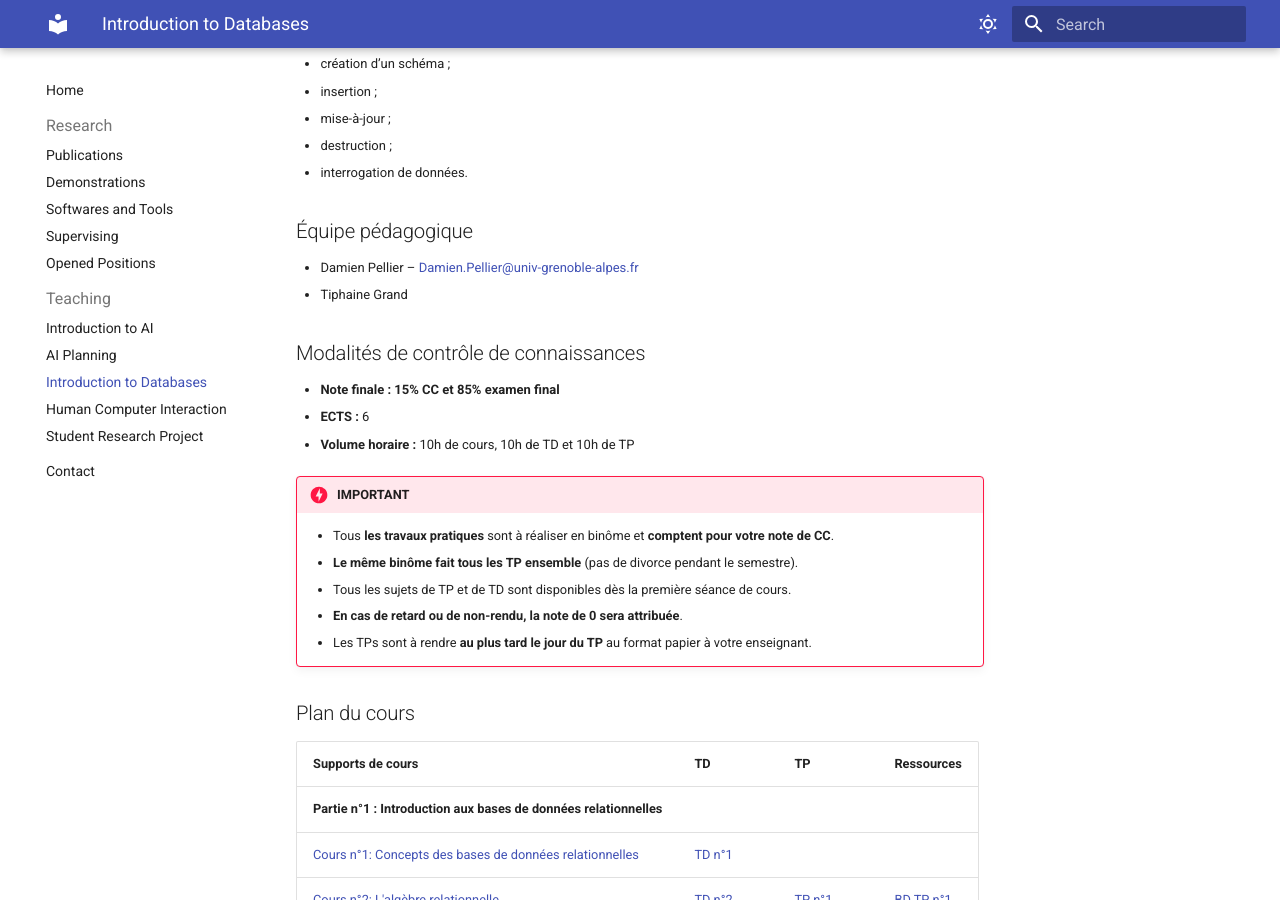
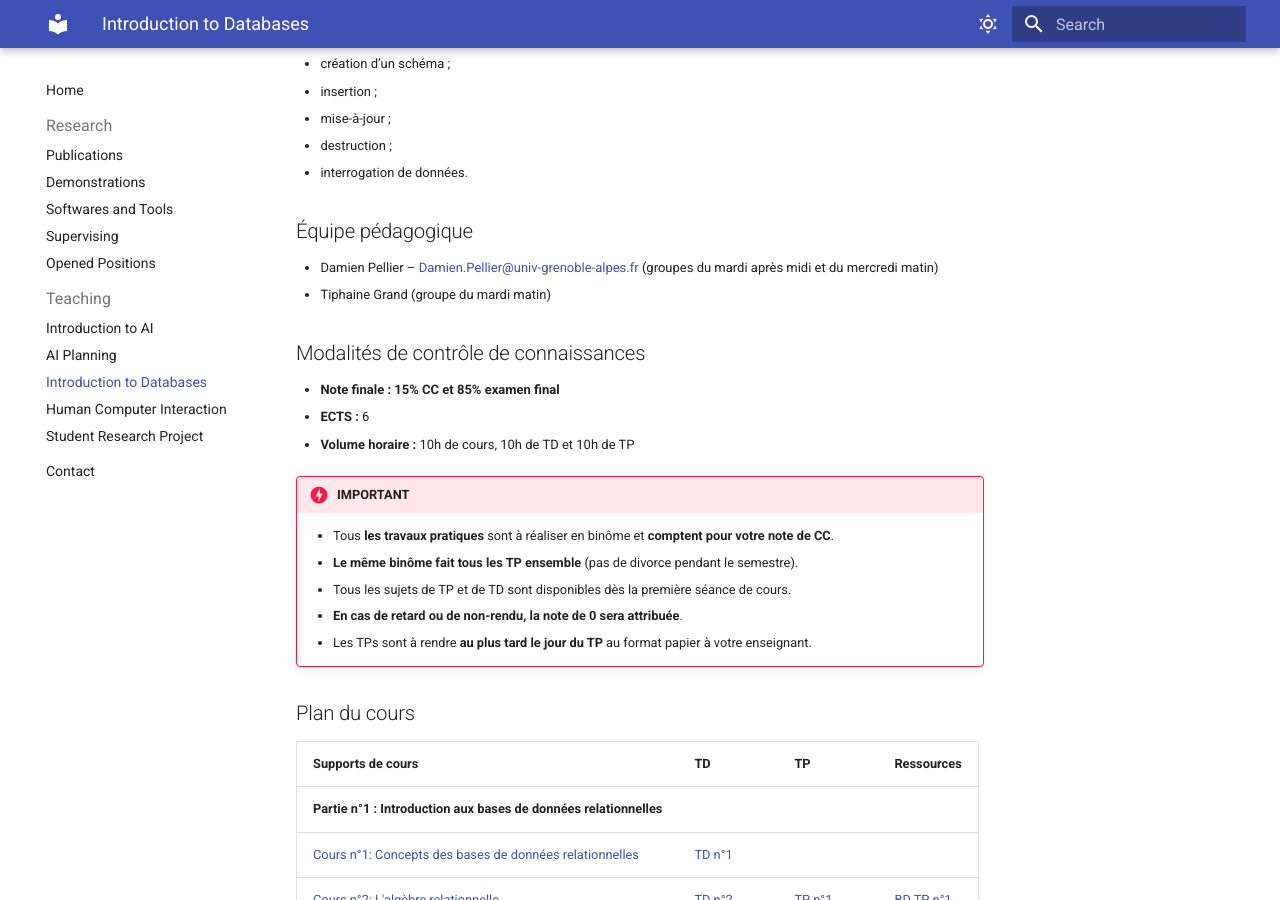
Before and after one commit to pellierd/homepage, an MkDocs documentation site: the page built from docs/teaching/databases.md, in a window 1280 px wide and 900 px high, scrolled down 527 px. Built offline with MkDocs 1.6.1 and Material for MkDocs 9.7.7, drawn with Linux system fonts in a browser that asks for light colours.

Commit message:
modif bd

```diff
--- a/docs/teaching/databases.md
+++ b/docs/teaching/databases.md
@@ -22,8 +22,8 @@ Il est demandé d’avoir acquis à la fin du cours les connaissances nécessair
 
 ## Équipe pédagogique
 
-- Damien Pellier – [Damien.Pellier@univ-grenoble-alpes.fr](mailto:Damien.Pellier@univ-grenoble-alpes.fr)
-- Tiphaine Grand
+- Damien Pellier – [Damien.Pellier@univ-grenoble-alpes.fr](mailto:Damien.Pellier@univ-grenoble-alpes.fr) (groupes du mardi après midi et du mercredi matin)
+- Tiphaine Grand (groupe du mardi matin)
 
 ## Modalités de contrôle de connaissances
 
```
